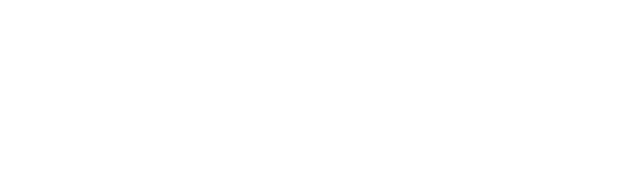
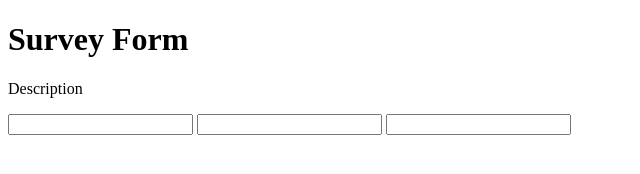
Before and after one commit to PauGarciaMartinez/survey-form, a plain HTML site: page index.html in a window 1280 px wide. Shown: the whole page, without its empty margins (0-640 px from the left). Drawn offline with Linux system fonts and the light colour scheme.

Commit message:
Add some elements and ids

```diff
--- a/index.html
+++ b/index.html
@@ -7,7 +7,13 @@
     </head>
     <body>
         <main>
-
+            <h1 id="title">Survey Form</h1>
+            <p id="description">Description</p>
+            <form id="survey-form">
+                <input id="name" type="name">
+                <input id="email" type="email">
+                <input id="number" type="number">
+            </form>
         </main>
     <script src="https://cdn.freecodecamp.org/testable-projects-fcc/v1/bundle.js"></script>
     </body>
```
